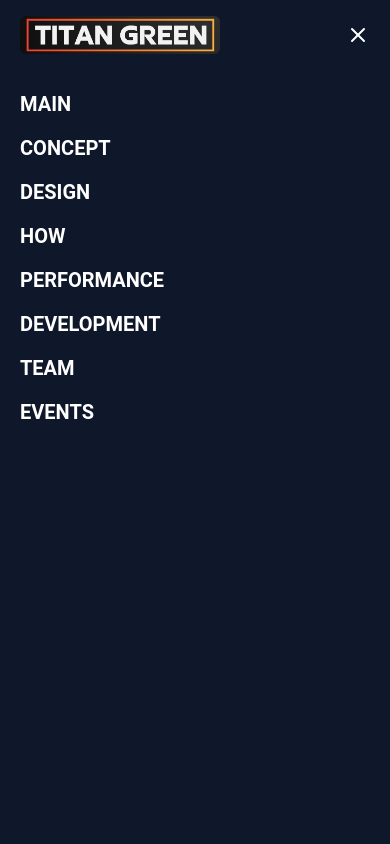
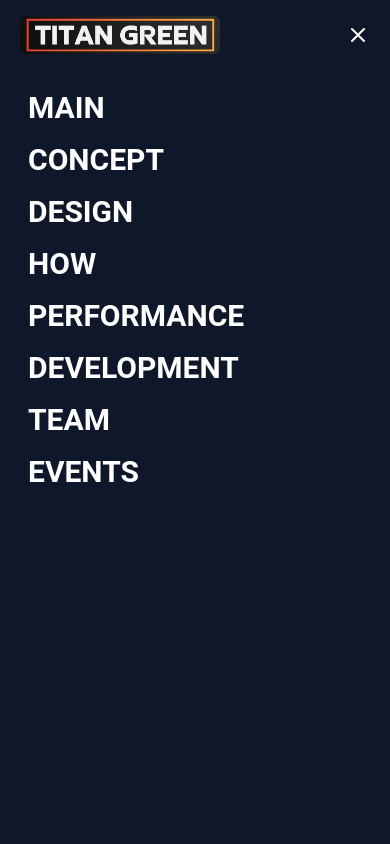
Before and after one commit to pn-code/boat, a Next.js app: page / in a window 390 px wide. Both pictures are taken after a click on the button "navigation menu". Shown: the top 844 px of the page. Built offline with nearby package versions, Linux system fonts and the light colour scheme.

Commit message:
Added slide-in animate on mobile nav

```diff
--- a/app/globals.css
+++ b/app/globals.css
@@ -38,3 +38,17 @@ h3 {
   filter: blur(0);
   transition: all .5s linear;
 }
+
+@keyframes slide-in-left {
+  from {
+    transform: translateX(-300px);
+  }
+
+  to {
+    transform: translateX(0);
+  }
+}
+
+.animate-slide-in-left {
+  animation: slide-in-left .5s;
+}
--- a/components/MobileNavbar.tsx
+++ b/components/MobileNavbar.tsx
@@ -27,14 +27,16 @@ export default function MobileNavbar({ links }: MobileNavbarProps) {
 
       {/* Menu Wrapper */}
       {isOpen && (
-        <div className="fixed z-20 top-[70px] left-0 bg-slate-900 w-screen min-h-screen">
+        <div
+          className={`fixed z-20 top-[70px] left-0 bg-slate-900 w-full min-h-[calc(100vh-70px)] animate-slide-in-left`}
+        >
           {/* Menu List */}
-          <ul className="flex flex-col items-center gap-2 font-semibold w-full h-full pt-4 text-xl">
+          <ul className="flex flex-col gap-2 font-semibold w-full h-full pt-4 text-3xl">
             {links.map((link) => (
-              <li className="flex w-full px-5" key={link}>
+              <li className="flex w-full px-7" key={link}>
                 <a
                   onClick={handleOpenMenu}
-                  className="py-1 uppercase duration-200 ease-linear"
+                  className="py-1 uppercase duration-200 ease-linear hover:text-orange-400 hover:-translate-y-0.5"
                   href={`#${link}`}
                 >
                   {link}
--- a/components/Navbar.tsx
+++ b/components/Navbar.tsx
@@ -18,7 +18,7 @@ export default function Navbar() {
   return (
     <nav className="w-full h-[70px] z-20 fixed top-0 flex lg:justify-center justify-between items-center gap-4 lg:gap-12 px-5 lg:px-8 py-4 bg-slate-900 text-white">
       {/* Logo */}
-      <header className="flex hover:scale-105 ease-linear duration-100">
+      <header className="flex hover:scale-105 duration-100">
         <a href="/">
           <Image className="rounded-md" src={Logo} width={200} height={100} alt="Titan Green" />
         </a>
```
